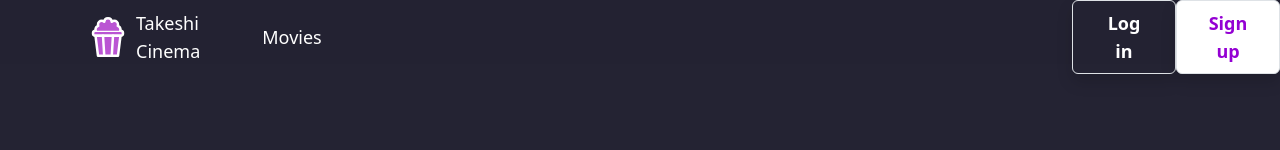
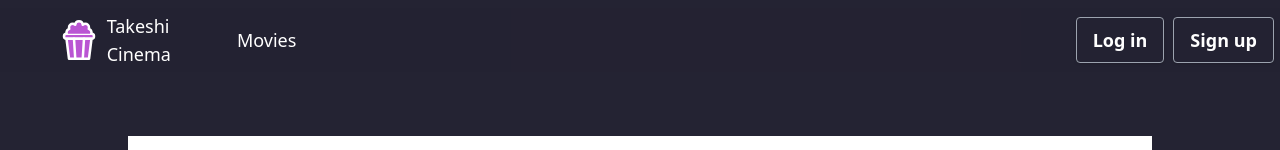
Before and after one commit to ginkgob/Kitano-Cinema-Front, a React (Create React App) app: page / in a window 1280 px wide. Shown: the top 150 px of the page. Built offline with nearby package versions, Linux system fonts and the light colour scheme.

Commit message:
finished navbar styling

```diff
--- a/package.json
+++ b/package.json
@@ -12,7 +12,6 @@
     "react-router-dom": "^6.4.1",
     "react-scripts": "5.0.1",
     "reactstrap": "^9.1.4",
-    "bootstrap": "^5.2.1",
     "web-vitals": "^2.1.4"
   },
   "scripts": {
--- a/src/components/NavBar.jsx
+++ b/src/components/NavBar.jsx
@@ -3,18 +3,26 @@ import { ReactComponent as Logo } from '../icons/cornIcon.svg'
 
 const NavBar = () => {
   return (
-    <section className='flex items-center justify-center w-screen h-20 mb-12 style-none text-white'>
+    <section className='flex items-center justify-center w-screen h-16 mb-12 style-none text-white'>
       <ul className='grid grid-cols-12 list-none text-lg font-medium items-center justify-items-center w-full h-16 fixed z-10 bg-[#242333]/70'>
         <li className='col-start-1 w-10 h-10 justify-self-end m-2'>
           <Logo />
         </li>
-        <li className='col-start-2'>Takeshi Cinema</li>
-        <li className='col-start-3'>Movies</li>
+        <li className='col-start-2'>
+          Takeshi Cinema
+        </li>
+        <li className='col-start-3'>
+          Movies
+        </li>
         <li className='col-start-11'>
-          <button className='text-white font-semibold py-2 px-4 border border-gray-400 rounded shadow hover:bg-[#9400D3] transition duration-500'>Log in</button>
+          <button className='text-white font-semibold py-2 px-4 border border-gray-400 rounded shadow hover:bg-[#9400D3] transition duration-500'>
+            Log in
+          </button>
         </li>
-        <li className='col-start-12 bg-white hover:bg-black transition duration-500 text-[#9400D3] font-semibold py-2 px-4 border border-gray-400 rounded shadow'>
-          <button>Sign up</button>
+        <li className='col-start-12 justify-self-start '>
+          <button className='text-white font-semibold py-2 px-4 border border-gray-400 rounded shadow hover:bg-white transition duration-500 hover:text-black'>
+            Sign up
+          </button>
         </li>
       </ul>
     </section>
--- a/src/components/SessionSelect.jsx
+++ b/src/components/SessionSelect.jsx
@@ -2,7 +2,7 @@ import React, { useState } from 'react'
 import {Dropdown, DropdownItem, DropdownMenu, DropdownToggle} from 'reactstrap'
 import MoviesJson from '../movies.json'
 import { Cinema } from './Cinema'
-import 'bootstrap/dist/css/bootstrap.min.css'
+// import 'bootstrap/dist/css/bootstrap.min.css'   CHANGE TO TAILWINDCSS DROPDOWN
 
 
 const MovieSelect = () => {
```
Also changed, not shown: 1 other file (tests, documents, lock files or other folders).
